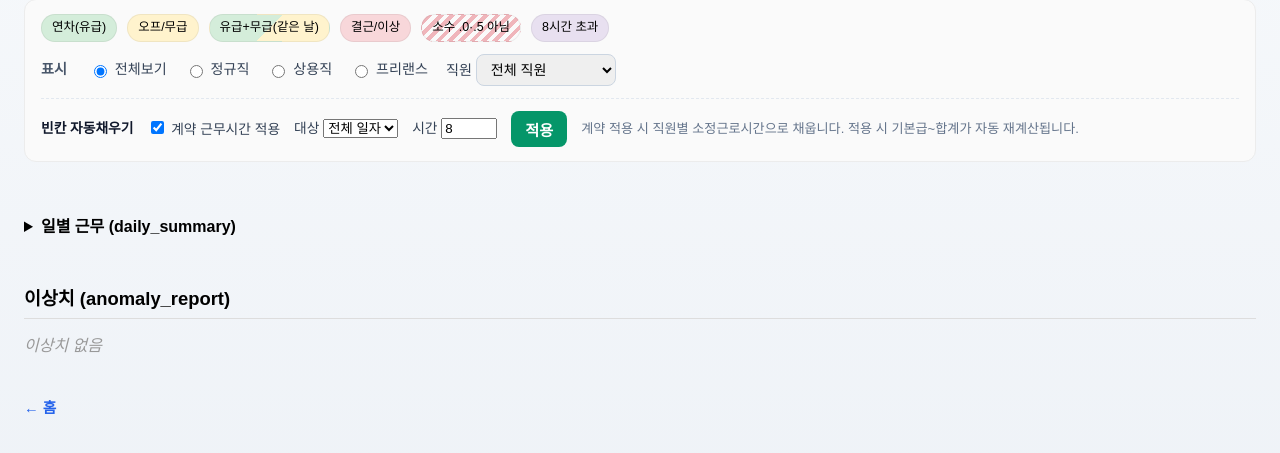
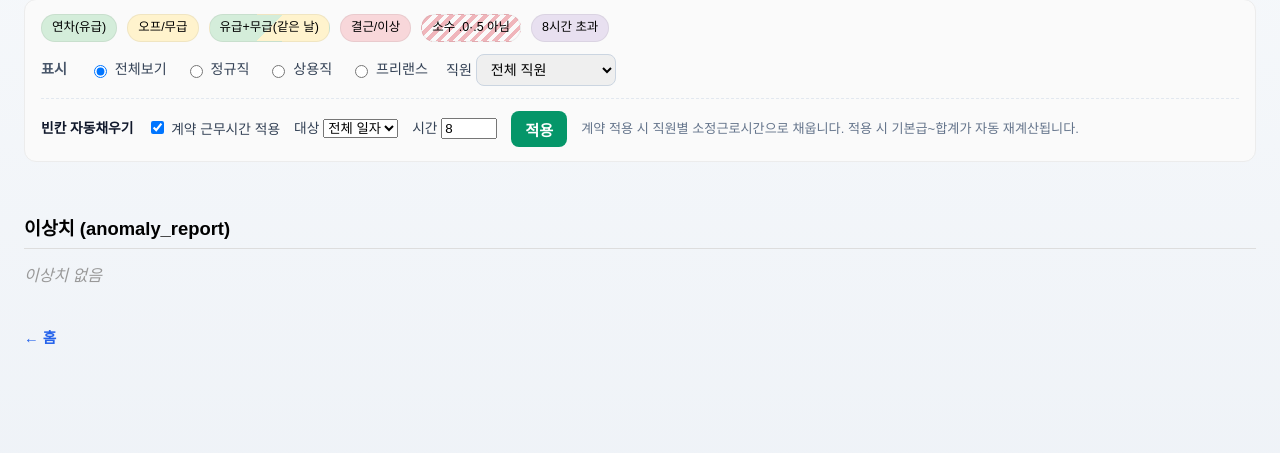
Before and after one commit to Chanceinthebuilding/ops-payroll, a Flask app: template templates/result.html in a window 1280 px wide. Shown: the part 258-711 px from the top of the page. Run offline with Flask 3, Linux system fonts and the light colour scheme; the template is opened without the code that fills it, so the values that code supplies are empty; the visitor is signed in with stand-in values (Sample User, id 1); parts of the project's set-up code (start-up, migrations or seed data) failed here and were passed over; some web fonts are replaced.

Commit message:
급여 화면에서 일별 근무 접기 블록 제거

```diff
--- a/app.py
+++ b/app.py
@@ -2687,7 +2687,6 @@ def _make_payroll_result_response(
         payroll_html_fallback = None if use_payroll_table else payroll.to_html(classes="table", index=False)
 
         try:
-            daily_html = daily.to_html(classes="table", index=False)
             anomaly_html = anomaly.to_html(classes="table", index=False) if not anomaly.empty else None
         except Exception as e:
             flash(f"결과 테이블 생성 중 오류: {e}", "error")
@@ -2733,7 +2732,6 @@ def _make_payroll_result_response(
             snapshot_view_yyyymm=snapshot_yyyymm if is_snapshot_view else None,
             snapshot_meta=snapshot_meta if is_snapshot_view else None,
             view_mode=view_mode,
-            daily=daily_html,
             use_payroll_table=use_payroll_table,
             payroll_rows=payroll_rows,
             payroll_html_fallback=payroll_html_fallback,
--- a/templates/result.html
+++ b/templates/result.html
@@ -788,17 +788,6 @@
   </section>
 
   <section>
-    <details>
-      <summary style="cursor:pointer; font-weight:bold; margin-bottom:8px;">
-        일별 근무 (daily_summary)
-      </summary>
-      <div class="table-wrap" style="margin-top:8px;">
-        {{ daily | safe }}
-      </div>
-    </details>
-  </section>
-
-  <section>
     <h2>이상치 (anomaly_report)</h2>
     {% if anomaly %}
       <div class="table-wrap">
```
